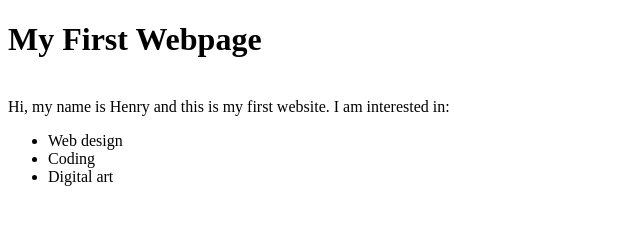
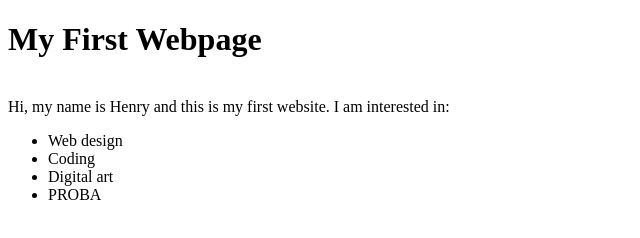
Before and after one commit to 123stefan/Test, a plain HTML site: page index.html in a window 1280 px wide. Shown: the full height of the page, 0-640 px from the left. Drawn offline with Linux system fonts and the light colour scheme.

Commit message:
Update index.html

```diff
--- a/index.html
+++ b/index.html
@@ -9,6 +9,7 @@ Hi, my name is Henry and this is my first website. I am interested in:
 <li>Web design</li>
 <li>Coding</li>
 <li>Digital art</li>
+  <li>PROBA</li>
 </ul>
 
 </body>
```
